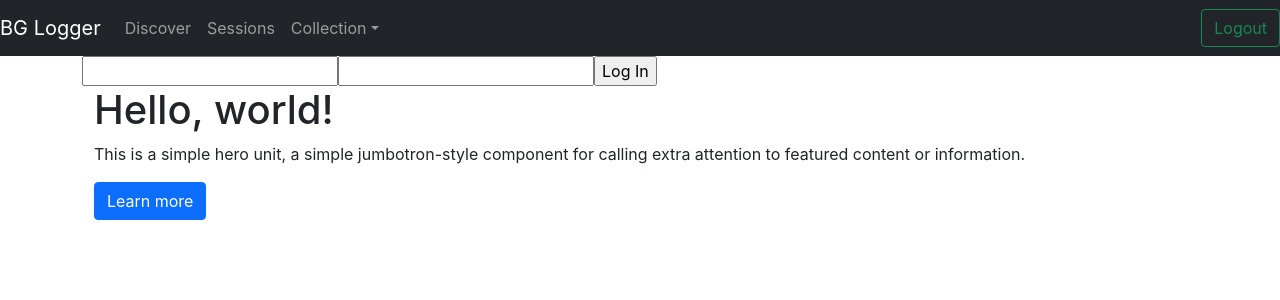
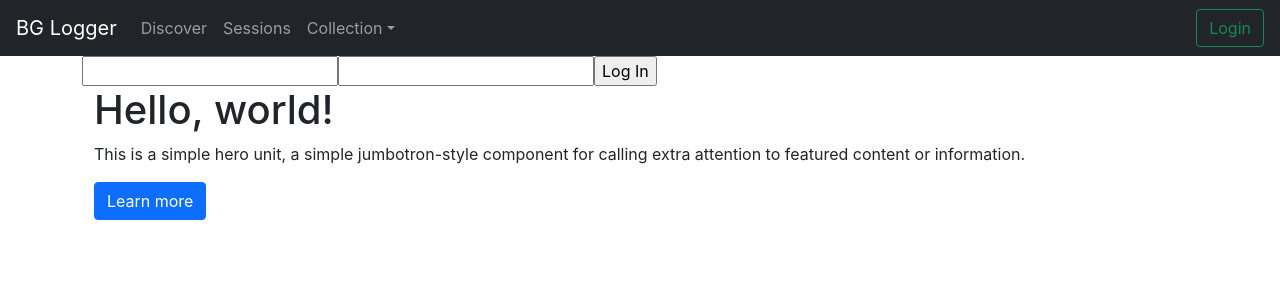
Before and after one commit to wtwerner/bg-logger-frontend, a React (Create React App) app: page / in a window 1280 px wide. Shown: the top 300 px of the page. Built offline with nearby package versions, Linux system fonts and the light colour scheme; no server answers.

Commit message:
Add logic to adjust button if user logged in

```diff
--- a/src/components/Navbar.js
+++ b/src/components/Navbar.js
@@ -7,10 +7,18 @@ import Button from 'react-bootstrap/Button'
 import { logout } from "../actions/currentUser.js"
 import { connect } from 'react-redux'
 
-const GlobalNavbar = ({ logout }) => {
+const GlobalNavbar = ({ logout, currentUser }) => {
+    const authButton = () => {
+        if (currentUser === null) {
+            return <Button variant="outline-success" onClick={ logout }>Login</Button>
+        } else {
+            return <Button variant="outline-success" onClick={ logout }>Logout</Button>
+        }
+    }
+
     return (
-        <Navbar collapseOnSelect expand="lg" bg="dark" variant="dark">
-            <Navbar.Brand href="/">BG Logger</Navbar.Brand>
+        <Navbar collapseOnSelect expand="sm" bg="dark" variant="dark">
+            <Navbar.Brand href="/" className="mx-3">BG Logger</Navbar.Brand>
             <Navbar.Toggle aria-controls="responsive-navbar-nav" />
             <Navbar.Collapse id="responsive-navbar-nav">
                 <Nav className="mr-auto">
@@ -22,11 +30,15 @@ const GlobalNavbar = ({ logout }) => {
                     </NavDropdown>
                 </Nav>
             </Navbar.Collapse>
-            <Form inline>
-                <Button variant="outline-success" onClick={ logout }>Logout</Button>
+            <Form inline className="mx-3">
+                {authButton()}
             </Form>
         </Navbar>
     )
 }
 
-export default connect(null, { logout } )(GlobalNavbar)
+function mapStateToProps(state) {
+    return { currentUser: state.currentUser }
+  }
+
+export default connect(mapStateToProps, { logout } )(GlobalNavbar)
```
